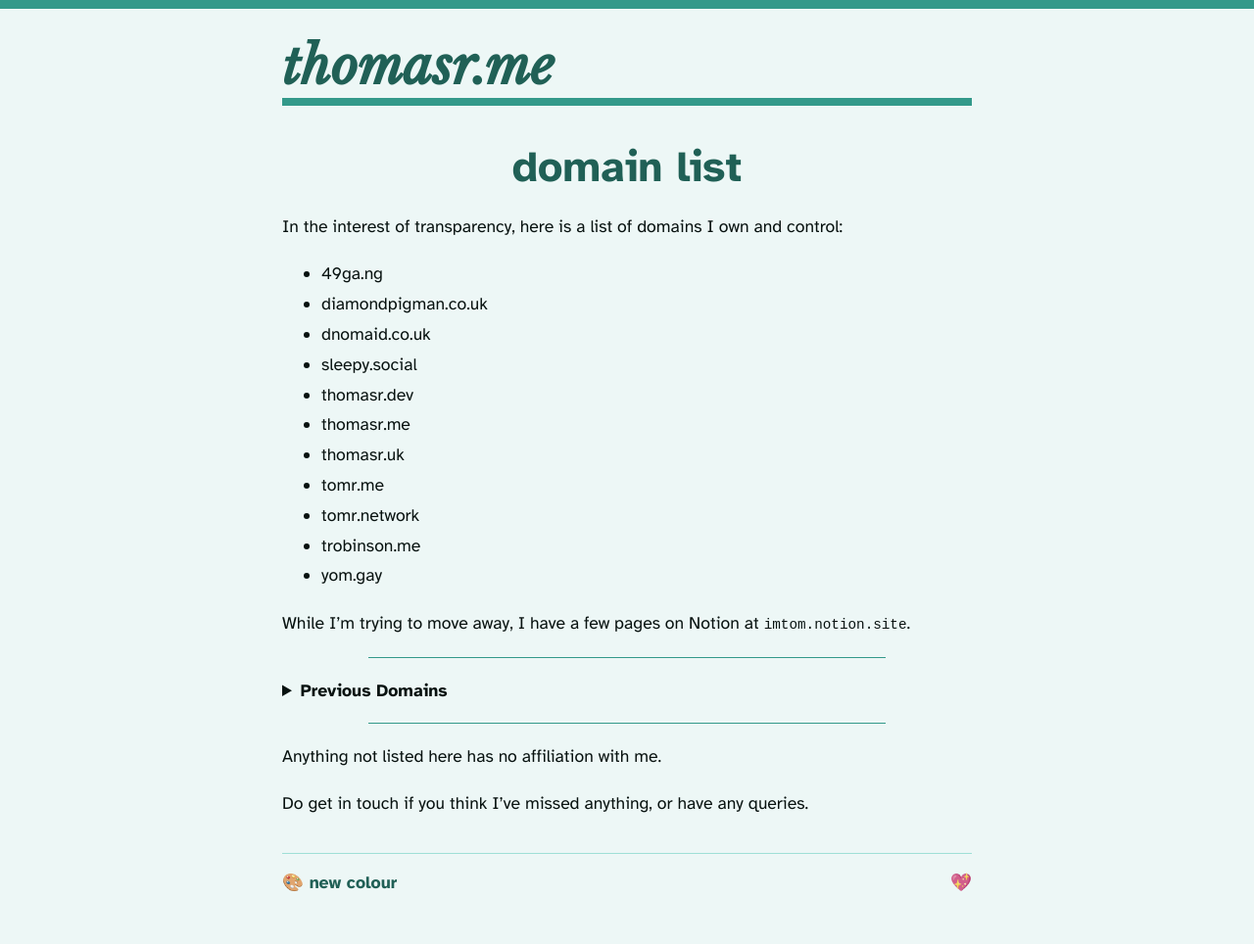
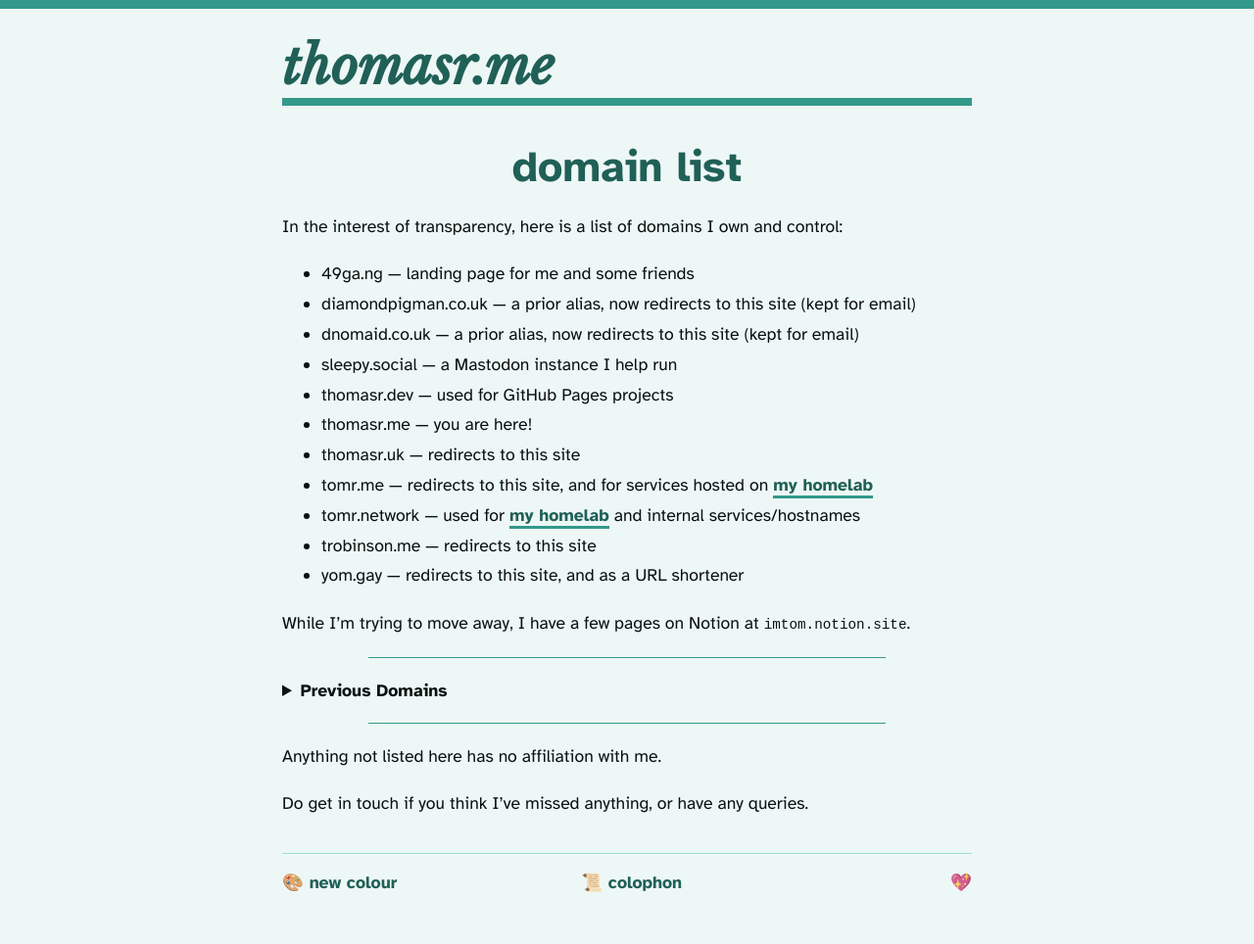
Before and after one commit to t5r7/thomasr.me, a Jekyll site: the page built from pages/domains.md, in a window 1280 px wide. Shown: the whole page at 98% size. Built offline with Jekyll 4.4.1, drawn with Linux system fonts in a browser that asks for light colours.

Commit message:
link to colophon in the footer, add more info to it + domains

```diff
--- a/_includes/footer.html
+++ b/_includes/footer.html
@@ -4,6 +4,10 @@
 	</p>
 
 	<p>
+		<a href="{{ site.baseurl }}/colophon" id="colophon"><span class="emoji-icon" aria-hidden="true">📜</span> Colophon</a>
+	</p>
+
+	<p>
 		<a href="https://www.youtube.com/watch?v=657TZDHZqj4" id="stay-alive" aria-hidden="true" tabindex="-1"><span id="stay-alive-text">Stay Alive.</span> <span class="emoji-icon" aria-hidden="true">💖</span></a>
 	</p>
 </footer>
--- a/pages/domains.md
+++ b/pages/domains.md
@@ -8,17 +8,17 @@ hidden: true
 
 In the interest of transparency, here is a list of domains I own and control:
 
-- 49ga.ng
-- diamondpigman.co.uk
-- dnomaid.co.uk
-- sleepy.social
-- thomasr.dev
-- thomasr.me
-- thomasr.uk
-- tomr.me
-- tomr.network
-- trobinson.me
-- yom.gay
+- 49ga.ng --- landing page for me and some friends
+- diamondpigman.co.uk --- a prior alias, now redirects to this site (kept for email)
+- dnomaid.co.uk --- a prior alias, now redirects to this site (kept for email)
+- sleepy.social --- a Mastodon instance I help run
+- thomasr.dev --- used for GitHub Pages projects
+- thomasr.me --- you are here!
+- thomasr.uk --- redirects to this site
+- tomr.me --- redirects to this site, and for services hosted on [my homelab]({{ site.baseurl }}/lab)
+- tomr.network --- used for [my homelab]({{ site.baseurl }}/lab) and internal services/hostnames
+- trobinson.me --- redirects to this site
+- yom.gay --- redirects to this site, and as a URL shortener
 
 While I'm trying to move away, I have a few pages on Notion at `imtom.notion.site`.
 
@@ -31,11 +31,11 @@ While I'm trying to move away, I have a few pages on Notion at `imtom.notion.sit
 	<p>I no longer own these domains and therefore have no control over them:</p>
 
 	<ul>
-		<li>diamondpigman.com</li>
-		<li>fishys.space</li>
-		<li>owouwu.tech</li>
-		<li>thomasr.cymru</li>
-		<li>westmidlandsbus.com</li>
+		<li>diamondpigman.com &mdash; a prior alias</li>
+		<li>fishys.space &mdash; formerly for my homelab</li>
+		<li>owouwu.tech &mdash; got this free with the GitHub Student Developer pack</li>
+		<li>thomasr.cymru &mdash; treuliais beth amser yn dysgu cymraeg</li>
+		<li>westmidlandsbus.com &mdash; given away to <a href="https//davwheat.dev">Dav</a></li>
 	</ul>
 </details>
 
--- a/static/css/_footer.scss
+++ b/static/css/_footer.scss
@@ -1,22 +1,44 @@
 footer {
 	max-width: $width;
 	margin: 2em auto;
+	text-transform: lowercase;
+
+	@media(hover: hover) {
+		opacity: 0.5;
+
+		&:hover {
+			opacity: 1;
+		}
+	}
 
 	@include on-small-screen() {
+		text-align: center;
 		padding: 0 1em;
+
+		p {
+			margin: 0;
+		}
+
+		a {
+			display: inline-block;
+			margin: 1em 0;
+			padding: 1em 0;
+			min-width: 80%;
+		}
 	}
 
-	text-transform: lowercase;
+	@include on-big-screen() {
+			display: flex;
+			justify-content: space-between;
+	}
+
 
 	border-top: 0.1em solid $cDark;
 	@include in-light-mode() {
 		border-top-color: $cLight;
 	}
 
-	display: flex;
-	justify-content: space-between;
-
-	a#new-colour {
+	a#new-colour, a#colophon {
 		border-bottom: none;
 
 		&:hover {
@@ -29,8 +51,13 @@ footer {
 		font-style: italic;
 		border-bottom: none;
 
+
 		span#stay-alive-text {
 			opacity: 0;
+
+			@include on-small-screen() {
+				display: none;
+			}
 		}
 
 		&:hover, &:focus {
```
Also changed, not shown: pages/colophon.md (+17 -10 lines).
